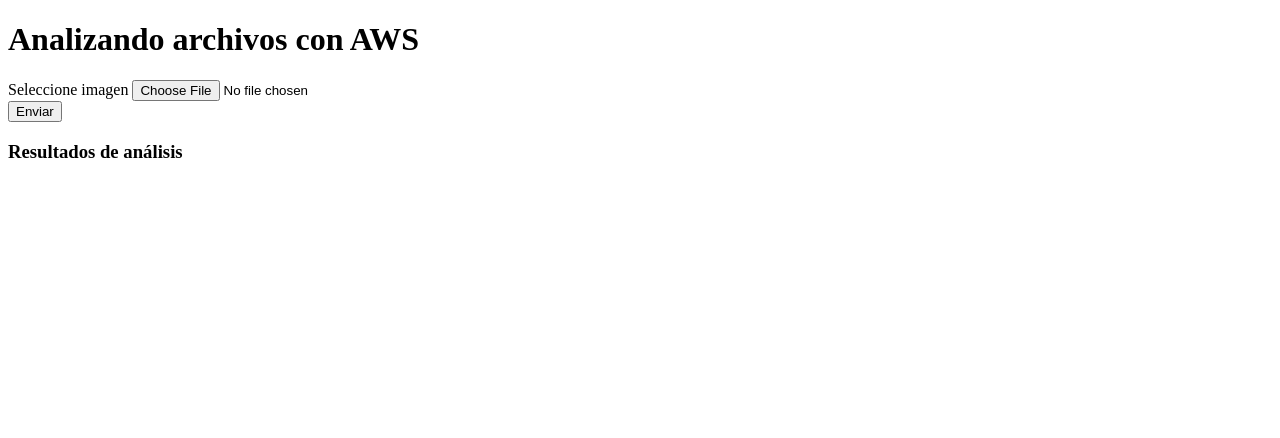
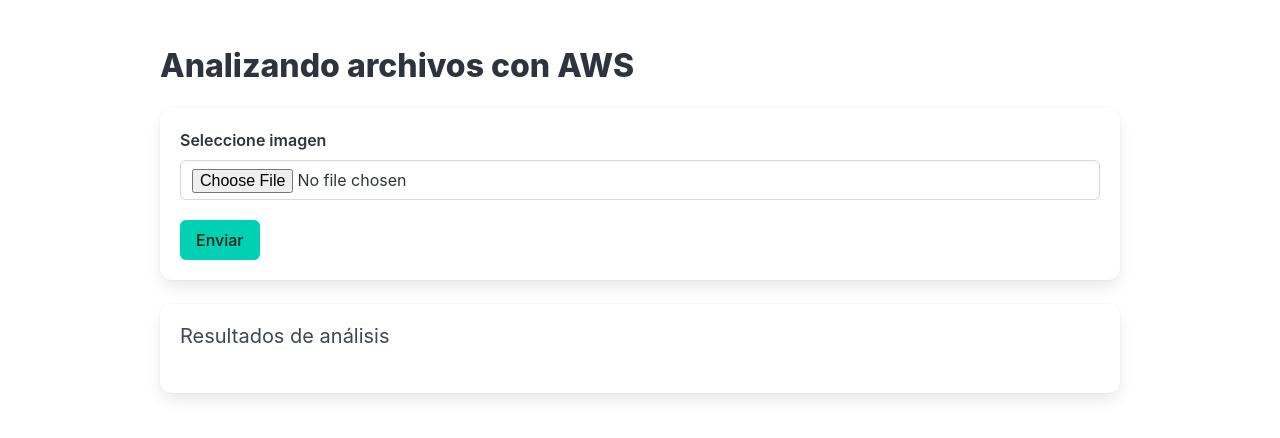
Before and after one commit to alcalaluis-28/Floci-reconocimiento, a website: page public/index.html in a window 1280 px wide. Drawn offline with nearby package versions, Linux system fonts and the light colour scheme.

Commit message:
feat: interfaz estilizada con Bulma CSS

```diff
--- a/public/index.html
+++ b/public/index.html
@@ -4,21 +4,29 @@
   <meta charset="UTF-8">
   <meta name="viewport" content="width=device-width, initial-scale=1.0">
   <title>Document</title>
+<!-- CDN de Bulma -->
+  <link rel="stylesheet" href="https://cdn.jsdelivr.net/npm/bulma@1.0.2/css/bulma.min.css">
 </head>
-<body>
-  <h1>Analizando archivos con AWS</h1>
+<body class="section">
+  <div class="container is-max-desktop">
+    <h1 class="title">Analizando archivos con AWS</h1>
 
-  <form action="" id="uploadForm">
-    <div>
-      <label for="imagen">Seleccione imagen</label>
-      <input type="file" name="imagen" id="imagen" accept="image/*" required>
+    <div class="box">
+      <form action="" id="uploadForm">
+        <div class="field">
+          <label class="label" for="imagen">Seleccione imagen</label>
+          <div class="control">
+            <input class="input" type="file" name="imagen" id="imagen" accept="image/*" required>
+          </div>
+        </div>
+        <button class="button is-primary mt-2" type="submit">Enviar</button>
+      </form>
     </div>
-    <button type="submit">Enviar</button>
-  </form>
 
-  <div>
-    <h3>Resultados de análisis</h3>
-    <ul id="listaEtiquetas"></ul>
+    <div class="box">
+      <h3 class="subtitle">Resultados de análisis</h3>
+      <ul id="listaEtiquetas" class="content"></ul>
+    </div>
   </div>
 
   <script>
```
